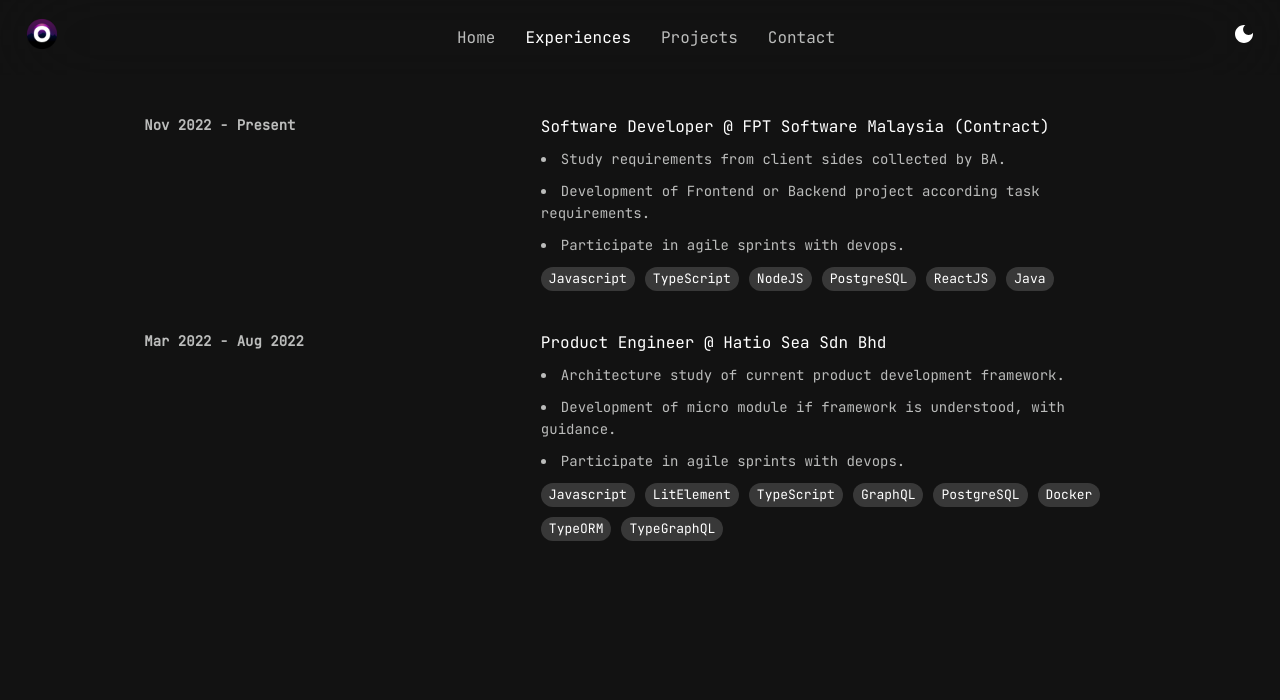
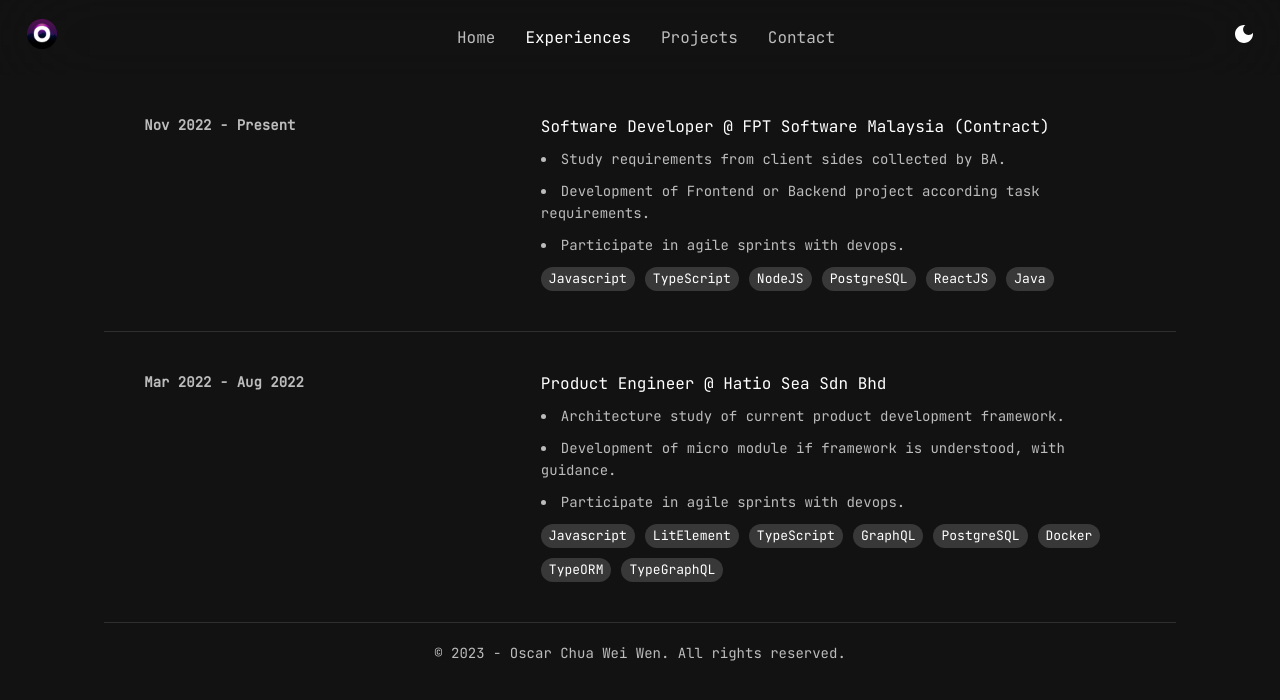
Before and after one commit to oscarchuaweiwen-fsd/odev-portfolio, a Next.js app: page /experiences in a window 1280 px wide. Shown: the top 700 px of the page. Built offline with nearby package versions, Linux system fonts and the light colour scheme.

Commit message:
feat: cursor

```diff
--- a/app/experiences/page.tsx
+++ b/app/experiences/page.tsx
@@ -1,3 +1,5 @@
+import Footer from "@/components/common/footer";
+import Cursor from "@/components/custom/custom_cursor";
 import Experience from "@/components/experiences";
 import Navbar from "@/components/header/navbar";
 import React from "react";
@@ -8,6 +10,9 @@
             <Navbar />
 
             <Experience />
+
+            <Cursor />
+            <Footer />
         </div>
     );
 }
--- a/app/page.tsx
+++ b/app/page.tsx
@@ -1,4 +1,5 @@
 "use client";
+import Cursor from "@/components/custom/custom_cursor";
 import Navbar from "@/components/header/navbar";
 import Home from "@/components/home";
 
@@ -7,6 +8,7 @@
         <>
             <Navbar />
             <Home />
+            <Cursor />
         </>
     );
 }
--- a/components/common/footer.tsx
+++ b/components/common/footer.tsx
@@ -1,3 +1,4 @@
+"use client";
 import { Typography } from "@mui/material";
 import Holder from "./holder";
 
--- /dev/null
+++ b/components/custom/custom_cursor.tsx
@@ -0,0 +1,61 @@
+"use client";
+
+import { Box } from "@mui/material";
+import { motion, useAnimate } from "framer-motion";
+
+export default function Cursor() {
+    const BoxMotion = motion(Box);
+    const [scope, animate] = useAnimate();
+
+    const handleMouseMove = (e: any) => {
+        // get window size
+        console.log(e.clientX, window.innerWidth);
+
+        if (e.clientX > window.innerWidth - 10) return;
+        if (e.clientY > window.innerHeight - 10) return;
+
+        animate(
+            scope.current,
+            {
+                display: "block",
+                position: "absolute",
+                width: 20,
+                height: 20,
+                top: e.clientY - 10,
+                left: e.clientX,
+                transform: "translate(-50%)",
+                borderRadius: "50%",
+                background: "transparent",
+                backdropFilter: "blur(50px)",
+                border: "2px solid #fff",
+                cursor: "none",
+            },
+            { duration: 0 },
+        );
+    };
+
+    return (
+        <BoxMotion
+            sx={{
+                position: "absolute",
+                top: 0,
+                left: 0,
+                width: "100vw",
+                height: "100vh",
+                cursor: "none",
+            }}
+            onMouseMove={handleMouseMove}
+        >
+            <BoxMotion
+                ref={scope}
+                initial={{
+                    width: 20,
+                    height: 20,
+                    top: 0,
+                    left: 0,
+                    cursor: "pointer",
+                }}
+            ></BoxMotion>
+        </BoxMotion>
+    );
+}
--- a/components/experiences/index.tsx
+++ b/components/experiences/index.tsx
@@ -1,5 +1,5 @@
 "use client";
-import { Box, Chip, Typography } from "@mui/material";
+import { Box, Chip, Divider, Typography } from "@mui/material";
 import Holder from "../common/holder";
 import JobDescription from "./job-description";
 import { getJobDescription } from "@/libs/constant/job_description";
@@ -17,6 +17,7 @@
             <Box>
                 {getJobDescription.map((job, idx) => {
                     return (
+                        <>
                             <Box
                                 key={idx}
                                 sx={{
@@ -33,6 +34,9 @@
                             >
                                 <JobDescription job={job} />
                             </Box>
+
+                            <Divider />
+                        </>
                     );
                 })}
             </Box>
--- a/components/header/navbar.tsx
+++ b/components/header/navbar.tsx
@@ -3,7 +3,7 @@
 import { HeaderLinks } from "@/libs/constant";
 import DarkModeIcon from "@mui/icons-material/DarkMode";
 import { Box } from "@mui/material";
-import { usePathname } from "next/navigation";
+import { usePathname, useRouter } from "next/navigation";
 import CustomLink from "../custom/custom_link";
 import { useContext, useMemo } from "react";
 import { ThemeContext } from "@/libs/hooks/theme_context";
@@ -11,12 +11,14 @@
 import { motion, useAnimate } from "framer-motion";
 import logo from "@/public/images/icons/android-icon-192x192.png";
 import Image from "next/image";
+import Link from "next/link";
 
 const Navbar = () => {
     const pathname = usePathname();
     const data = pathname.split("/")[1] == "" ? "Home" : pathname.split("/")[1];
     const { toggleTheme, theme } = useContext(ThemeContext);
     const [scope, animate] = useAnimate();
+    const router = useRouter();
 
     const currentTheme = useMemo(() => {
         return theme;
@@ -34,7 +36,7 @@
         <Holder
             sx={{
                 top: 0,
-                zIndex: 2,
+                zIndex: 9999,
                 position: "sticky",
                 display: "flex",
                 padding: "16px 24px !important",
@@ -45,7 +47,17 @@
             }}
         >
             <Box>
-                <Image src={logo} alt="logo" height={36} width={36} />
+                <Link href="/">
+                    <Image
+                        onClick={() => {
+                            router.push("/");
+                        }}
+                        src={logo}
+                        alt="logo"
+                        height={36}
+                        width={36}
+                    />
+                </Link>
             </Box>
 
             <Box>
--- a/components/home/index.tsx
+++ b/components/home/index.tsx
@@ -51,6 +51,7 @@
                     variant={"h2"}
                     fontWeight={1000}
                     sx={{
+                        zIndex: 9999,
                         textShadow: "4px 1px #0FFBF9, -4px 1px #FF3F4A",
                     }}
                     exit={{ opacity: 0 }}
--- a/libs/constant/index.ts
+++ b/libs/constant/index.ts
@@ -6,19 +6,17 @@
 ] as const;
 
 export const Descriptions = [
-    `I&apos;m Oscar Chua Wei Wen, a full stack developer from
+    `I'm Oscar Chua Wei Wen, a full stack developer from
                     Malaysia. I build software both for fun and for a living.
-                    I&apos;m passionate about learning new technologies and
-                    building things that make people&apos;s lives easier.`,
+                    I'm passionate about learning new technologies and
+                    building things that make people's lives easier.`,
     `
-
                     I have been coding since 2021, and it all started when I
                     received my last year of university project from my mentor.
                     Later on, I got my first job and landed as a full stack
                     developer at Hatio Sea Sdn Bhd.
 `,
     `
-
                     Typescript, Java, Javascript are my primary language in my
                     career path, although I believe that I am capable of using
                     other languages as well, aside from PHP. Most of my time is
```
Lines whose indentation alone changed are shown as unchanged.
